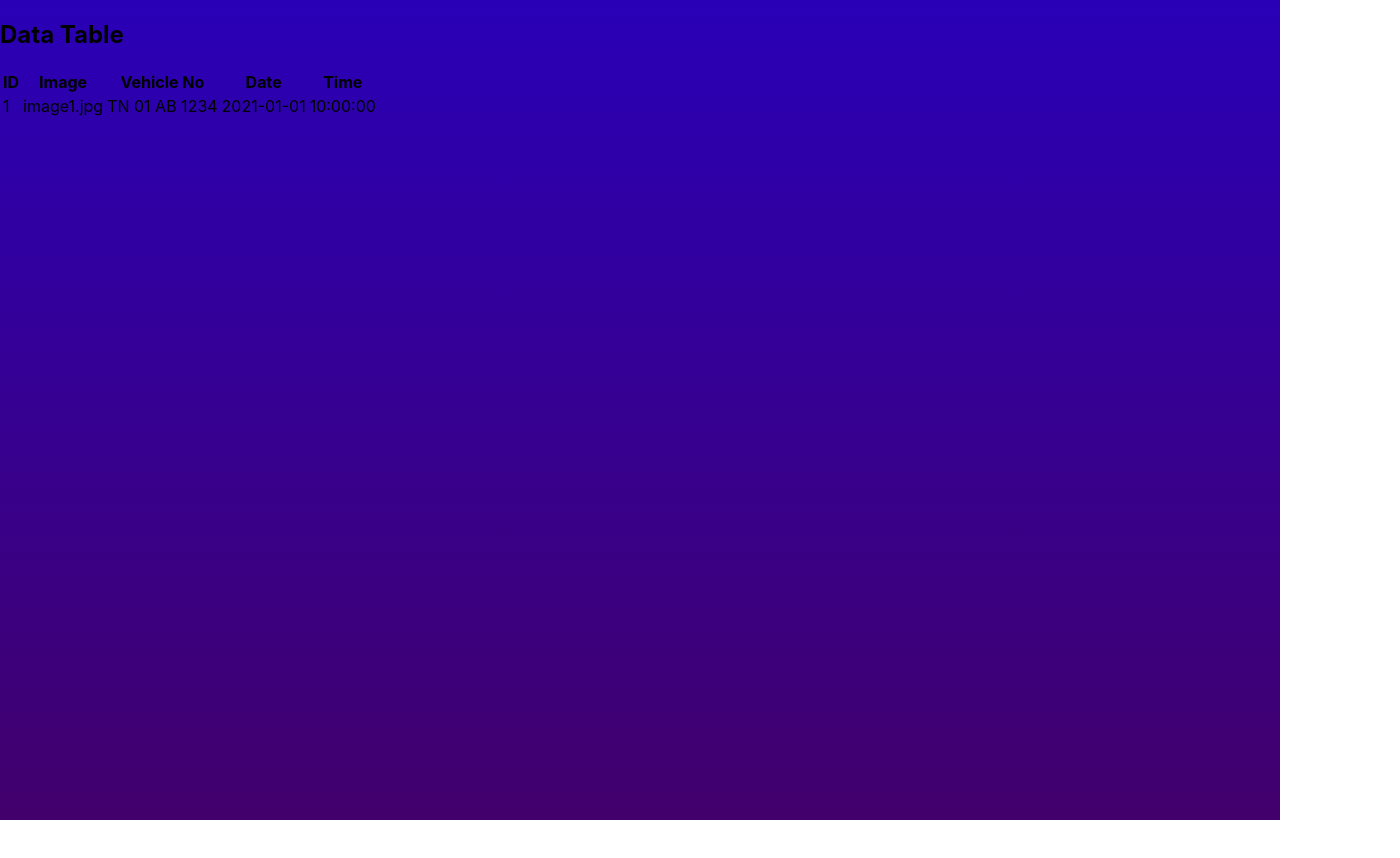
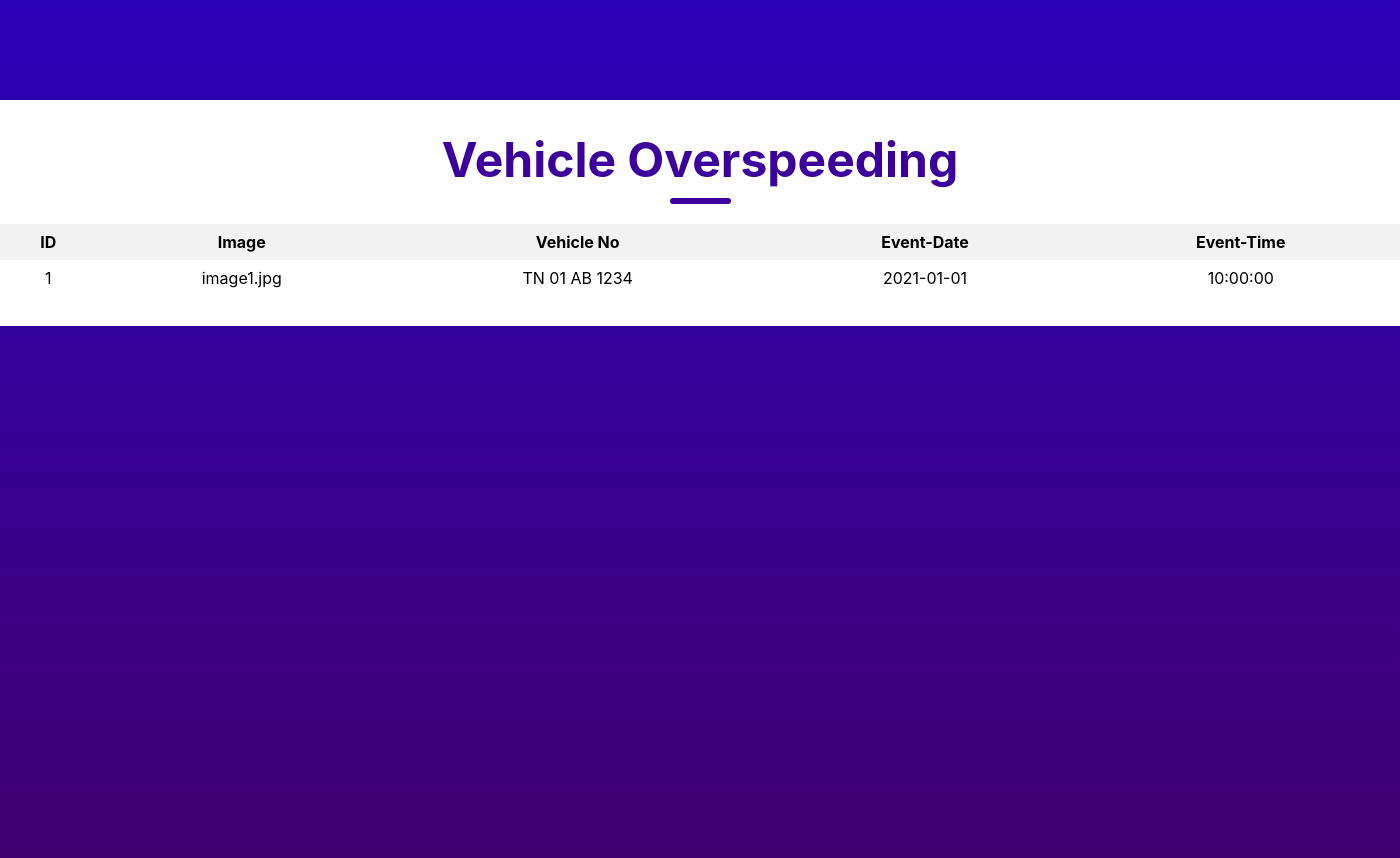
Before and after one commit to Rishabh-Pandey007/ANPR_React, a React (Create React App) app: page / in a window 1280 px wide. Shown: the top 858 px of the page, 1400 px wide, since content can reach past the window. Before the commit the page ends 820 px from the top, so only its background shows below. Built offline with nearby package versions, Linux system fonts and the light colour scheme.

Commit message:
Update Table.jsx

```diff
--- a/src/components/Table.jsx
+++ b/src/components/Table.jsx
@@ -1,4 +1,5 @@
 import React, { useState, useEffect } from "react";
+import '../styles/Table.css';
 // import axios from "axios";
 
 const TableDisplay = () => {
@@ -19,16 +20,19 @@ const TableDisplay = () => {
   }, []);
 
   return (
-    <div>
-      <h2>Data Table</h2>
+    <div className="container">
+        <div className="header">
+            <div className="text">Vehicle Overspeeding</div>
+            <div className="underline"></div>
+        </div><br></br>
       <table>
         <thead>
           <tr>
             <th>ID</th>
             <th>Image</th>
             <th>Vehicle No</th>
-            <th>Date</th>
-            <th>Time</th>
+            <th>Event-Date</th>
+            <th>Event-Time</th>
           </tr>
         </thead>
         <tbody>
```
